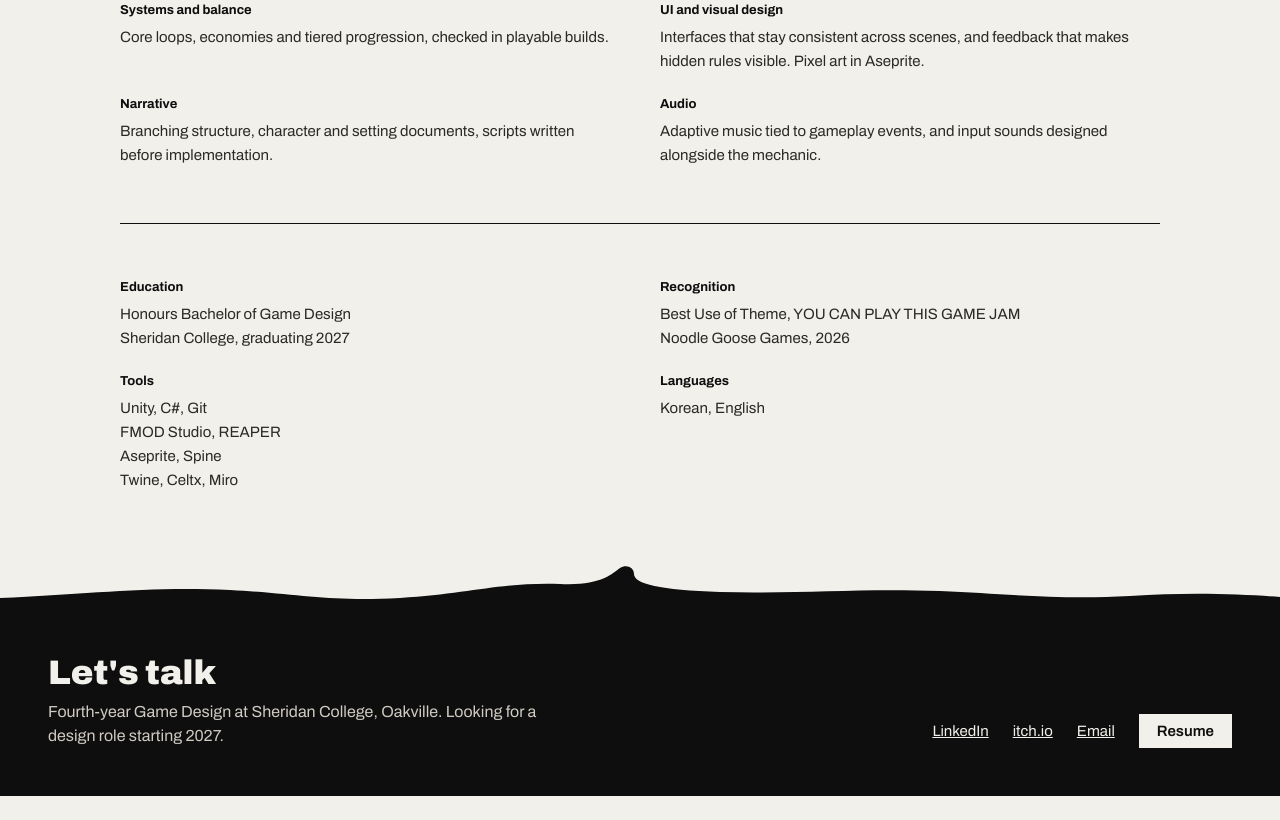
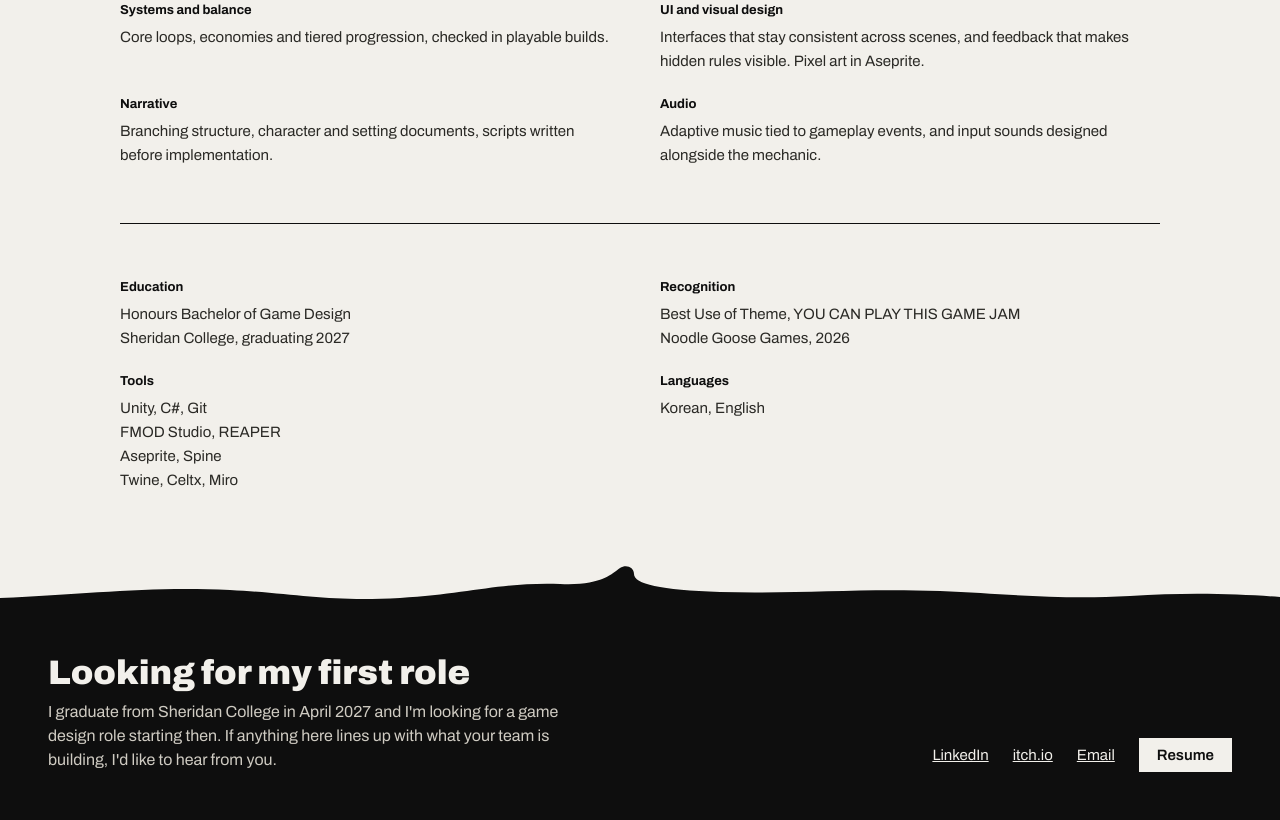
Before and after one commit to HoseungDev0914/HoseungDev0914.github.io, a plain HTML site: page about.html in a window 1280 px wide. Shown: the part 1254-2074 px from the top of the page. Before the commit the page ends 2050 px from the top, so only its background shows below. Drawn offline with Linux system fonts and the light colour scheme.

Commit message:
Footer: state the ask instead of 'Let's talk'
Co-Authored-By: Claude Opus 5 <noreply@anthropic.com>
Claude-Session: https://claude.ai/code/session_01RrSFyT7A9pfxv9rJPdiEtS

```diff
--- a/about.html
+++ b/about.html
@@ -110,8 +110,8 @@
   <svg viewBox="0 0 1280 60" preserveAspectRatio="none" aria-hidden="true"><path fill="#0E0E0E" d="M0,60 L0,34 C90,30 150,22 230,26 C300,30 330,38 400,34 C470,30 500,18 560,20 C600,22 612,10 620,4 C626,0 634,3 634,10 C634,20 660,26 720,28 C800,30 860,24 940,27 C1010,30 1060,36 1130,32 C1190,28 1240,30 1280,33 L1280,60 Z"/></svg>
   <div class="foot">
     <div>
-      <h2>Let's talk</h2>
-      <p>Fourth-year Game Design at Sheridan College, Oakville. Looking for a design role starting 2027.</p>
+      <h2>Looking for my first role</h2>
+      <p>I graduate from Sheridan College in April 2027 and I'm looking for a game design role starting then. If anything here lines up with what your team is building, I'd like to hear from you.</p>
     </div>
     <div class="foot-links">
       <a href="https://www.linkedin.com/in/hoseung-kwack/">LinkedIn</a>
```
Also changed, not shown: index.html (+2 -2 lines), work/cents-for-sense.html (+2 -2 lines), work/into-the-shadow.html (+2 -2 lines), work/its-adaptive-music.html (+2 -2 lines), work/sisyphus.html (+2 -2 lines), work/the-answer-is-7.html (+2 -2 lines).
